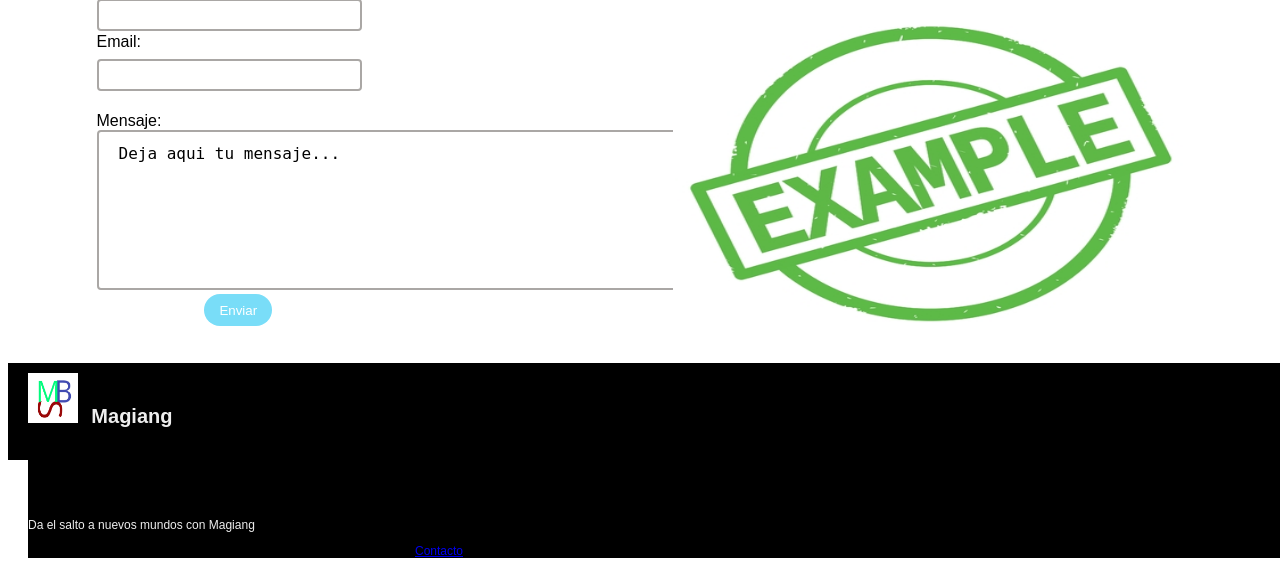
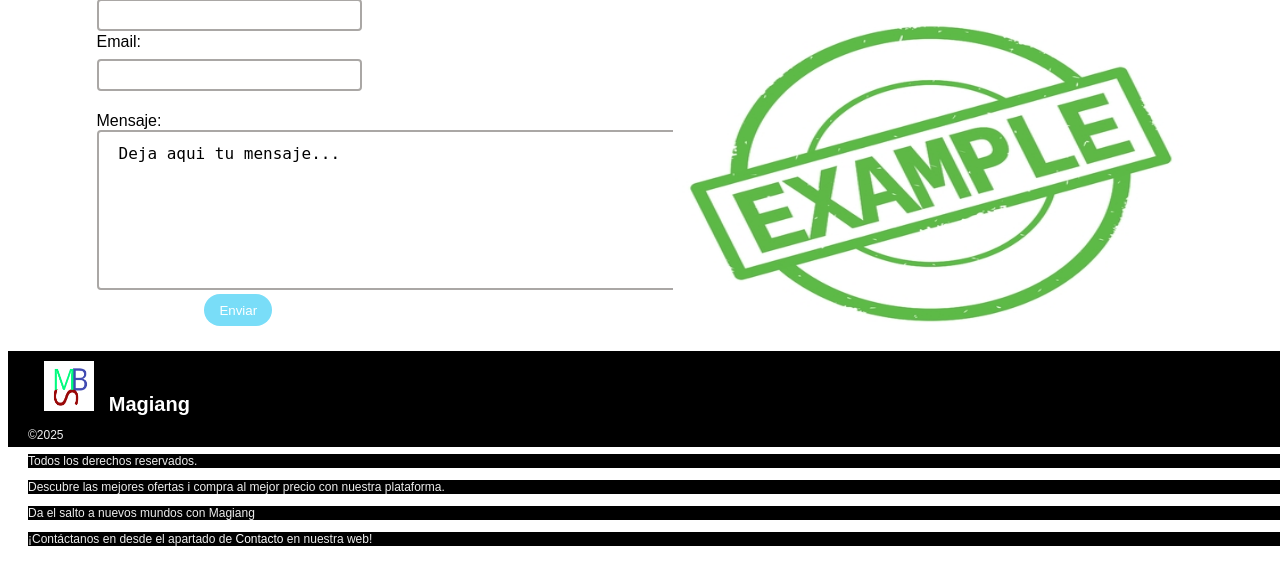
Before and after one commit to bixiPRO/MAGIANG, a PHP site: page /contacto.html in a window 1280 px wide; the page is wider, and only the part inside the window is pictured. Shown: the part 410-988 px from the top of that part. After the commit the page ends 956 px from the top of that part, so only its background shows below. Run offline with PHP 8.4, Linux system fonts and the light colour scheme.

Commit message:
Nav[basico] correjido en pagina index, falla el estilo de la parte footer

```diff
--- a/WEB/contacto.html
+++ b/WEB/contacto.html
@@ -55,20 +55,18 @@
 
     </main>
 
-
-
 <!-- Zona FOOTER-->
     <footer>
         <div>
             <img class="icon2" src="img/logo_magiang.png" alt="Imagen">
             <a class="footertitlelogo">Magiang</a>
+        </div>
 
-            <p>©2025</p>
-            <p>Todos los derechos reservados. </p>
-            <p>Descubre las mejores ofertas i compra al mejor precio con nuestra plataforma.</p>
-            <a>Da el salto a nuevos mundos con Magiang</a>
-            <p>¡Contáctanos en desde el apartado de <a href="contacto.html">Contacto</a> en nuestra web!</p>
-        </div>
+        <p>©2025</p>
+        <p>Todos los derechos reservados. </p>
+        <p>Descubre las mejores ofertas i compra al mejor precio con nuestra plataforma.</p>
+        <p>Da el salto a nuevos mundos con Magiang</p>
+        <p>¡Contáctanos en desde el apartado de <a href="contacto.html">Contacto</a> en nuestra web!</p>
     </footer>
 </body>
 </html>
--- a/WEB/css/style.css
+++ b/WEB/css/style.css
@@ -278,10 +278,23 @@ textarea{
 /* END_ESTILOS PAGINA CONTACTO*/
 
 /* ESTILOS FOOTER */
+.icon2 {
+    width: 50px;
+    height: 50px;
+    margin-right: 10px;
+    margin-top: 10px;
+    margin-left: 2%;
+}
 
+.footertitlelogo{
+    font-size: 20px;
+    margin-bottom: 30px;
+    font-weight: bold;
+    color:white;
+
+}
 footer{
     background-color: #000000;
-    bottom: 0px;
     width: 205%;
     height: 10%;
     margin-left: 0px;
@@ -289,39 +302,25 @@ footer{
 }
 
 footer div{
+    display: inline ;
+}
+
+footer p{
     position: flex;
     color: #eee;
     background-color: #000000;
     font-size: 12px;
     margin-left: 20px;
-    margin-top: 30px;
+    margin-top: 1;
 }
 
-.footertitlelogo{
-    font-size: 20px;
-    margin-bottom: 10px;
-    font-weight: bold;
-
+footer a{
+    color: white;
+    text-decoration: none;
 }
 
-.footerdivsocial{
-    margin-left: 20px;
-    color: white;
-    background-color: #000000;
-
+footer a:hover{
+    color: rgb(129, 202, 250);
+    text-decoration: none;
 }
-
-.icon2 {
-    width: 50px;
-    height: 50px;
-    margin-right: 10px;
-    margin-top: 10px;
-}
-
-
-footer ul{
-    list-style-type: none;
-    font-size: 20px;
-}
-
 /* END_ESTILOS FOOTER */
```
Also changed, not shown: WEB/index.html (+10 -10 lines).
